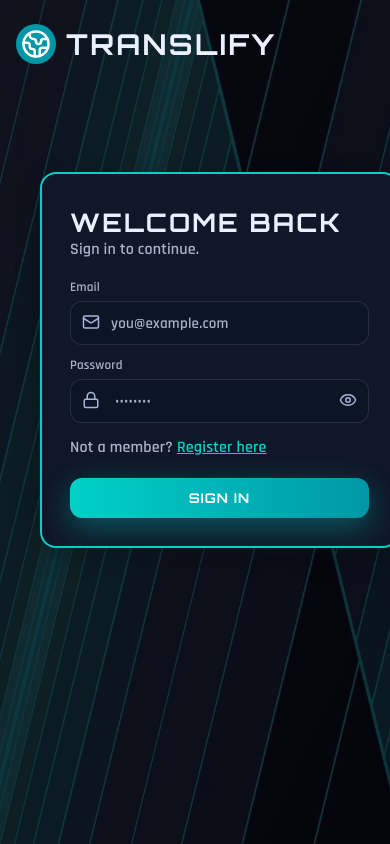
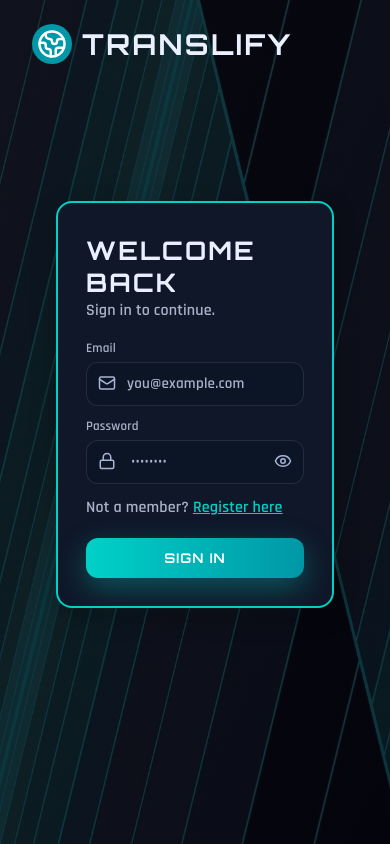
Before and after one commit to 8kJordan/translate-app, a React (Vite) app in the folder web/: page / in a window 390 px wide. Built offline with nearby package versions, Linux system fonts and the light colour scheme; no server answers.

Commit message:
Minor UI Updates
styles.css updates

```diff
--- a/web/src/pages/Dashboard.tsx
+++ b/web/src/pages/Dashboard.tsx
@@ -263,7 +263,7 @@
   }
 
   return (
-    <div className="container" style={{ maxWidth: 1200 }}>
+    <div className="container">
       <header className="header">
         <h2 className="h2">Dashboard</h2>
         <button className="btn btn-gradient" onClick={handleLogout} disabled={logoutLoading}>
--- a/web/src/styles.css
+++ b/web/src/styles.css
@@ -66,7 +66,14 @@
 * { font-family: inherit; }
 
 /* ---------- Layout ---------- */
-.container { max-width: 1000px; margin: 0 auto; padding: 24px; }
+.container {
+  width: 100%;
+  max-width: min(1200px, 100vw - 32px); /* scales with screen */
+  margin-inline: auto;
+  padding-inline: clamp(16px, 4vw, 32px);
+  padding-block: clamp(16px, 24px, 40px);
+}
+
 .header { display: flex; align-items: center; justify-content: space-between; margin-bottom: 24px; }
 .row, .row-space { display: flex; align-items: center; gap: 10px; }
 .row-space { justify-content: space-between; }
@@ -74,25 +81,53 @@
 .page-grid {
   display: grid;
   gap: 16px;
-  grid-template-columns: clamp(200px, 28vw, 280px) minmax(0, 1fr);
+  grid-template-columns: 1fr;        /* mobile: stack everything */
   align-items: start;
 }
 
-.translator-grid { display: grid; gap: 24px; grid-template-columns: 1fr; }
-@media (min-width: 1100px) { .translator-grid { grid-template-columns: 1fr; } }
+/* Tablet: a bit wider sidebar, rest main */
+@media (min-width: 768px) {
+  .page-grid {
+    grid-template-columns: minmax(220px, 32%) minmax(0, 1fr);
+  }
+}
+
+/* Large desktop: give the layout more breathing room */
+@media (min-width: 1200px) {
+  .page-grid {
+    grid-template-columns: minmax(260px, 340px) minmax(0, 1fr);
+  }
+}
+
+/* Translator panels: stay 1 column, but this keeps the hook if you later want 2 cols */
+.translator-grid {
+  display: grid;
+  gap: 24px;
+  grid-template-columns: 1fr;
+}
+
 @media (max-width: 768px) {
-  .container { padding-inline: 16px; }
-  .page-grid { grid-template-columns: 1fr; }
-  .panel, .glass-card { width: 100%; }
+  .panel,
+  .glass-card {
+    width: 100%;
+  }
 }
+
 
 /* ---------- Nav / Hero ---------- */
 .brand { font-weight: 800; letter-spacing: .3px; }
 .nav a { margin-left: 14px; color: #eaf0ff; text-decoration: none; font-weight: 600; }
 .nav a:hover { opacity: .9; }
 
-.hero { position: relative; display: grid; place-items: center; padding: 10vh 24px; margin-inline: auto; }
-.hero > * { width: 100%; max-width: 640px; margin-inline: auto; }
+.hero {
+  position: relative;
+  min-height: 75vh;          /* full viewport height */
+  display: flex;              /* flex is great for centering */
+  align-items: center;        /* vertical center */
+  justify-content: center;    /* horizontal center */
+  padding: 24px;              /* stable padding instead of 10vh */
+  margin-inline: auto;
+}
 
 /* ---------- Cards / Panels ---------- */
 .glass-card,
```
